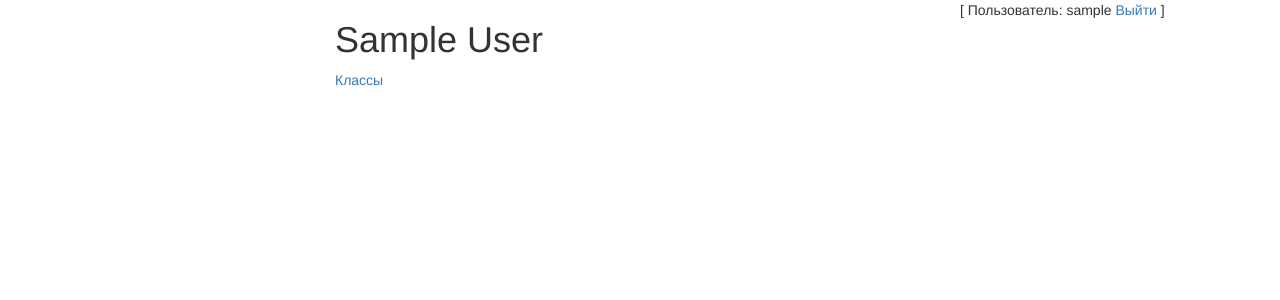
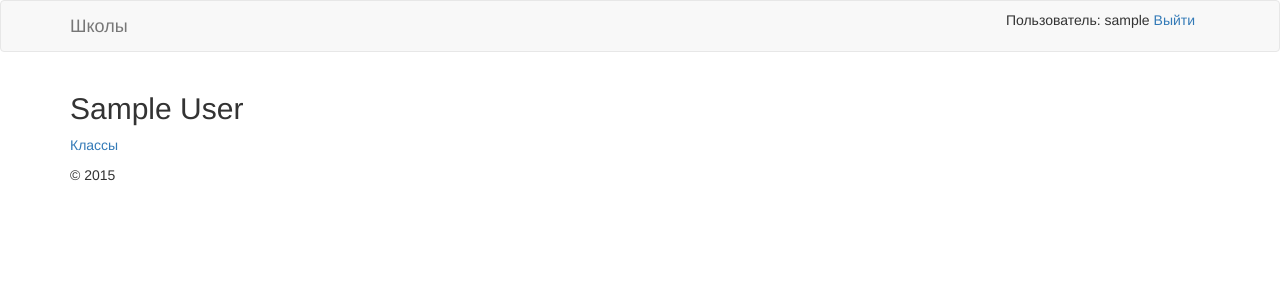
Before and after one commit to sergey-samoshkin/school, a Django app: page /school/1/ in a window 1280 px wide. Shown: the top 300 px of the page. Run offline with Django 3.2, Linux system fonts and the light colour scheme; a user stored in the database is signed in; tables that the repository leaves empty hold one stand-in row (values such as "Sample post"); parts of the project's set-up code (start-up, migrations or seed data) failed here and were passed over; some libraries are stand-ins or nearby versions.

Commit message:
changed template structure

```diff
--- a/schoolapp/templates/schoolapp/base.html
+++ b/schoolapp/templates/schoolapp/base.html
@@ -4,12 +4,14 @@
     <meta charset="utf-8">
     <meta http-equiv="X-UA-Compatible" content="IE=edge">
     <meta name="viewport" content="width=device-width, initial-scale=1">
+    {% block metas %}{% endblock %}
 
-    <title>{% block title %}{% endblock %}</title>
+    <title>{% block title %}Base{% endblock %}</title>
 
     {% load staticfiles %}
 
     <link href="{% static 'bootstrap/css/bootstrap.min.css' %}" rel="stylesheet">
+    {% block styles %}{% endblock %}
 
     <!-- HTML5 shim and Respond.js for IE8 support of HTML5 elements and media queries -->
     <!-- WARNING: Respond.js doesn't work if you view the page via file:// -->
@@ -17,22 +19,13 @@
       <script src="{% static 'lib/html5shiv.min.js' %}"></script>
       <script src="{% static 'lib/respond.min.js' %}"></script>
     <![endif]-->
+    {% block head_scripts %}{% endblock %}
   </head>
   <body>
-    [
-        Пользователь: {{ request.user }}
-        {% if request.user.id %}
-            <a href="{% url 'school:do_logout' %}">Выйти</a>
-        {% else %}
-            <a href="{% url 'school:login' %}">Войти</a>
-        {% endif %}
-    ]
-
-    <div class="container col-md-3"></div>
-    <div class="container col-md-6">{% block content %}{% endblock %}</div>
-    <div class="container col-md-3"></div>
+    {% block body %}{% endblock %}
 
     <script src="{% static 'lib/jquery-2.1.3.min.js' %}"></script>
     <script src="{% static 'bootstrap/js/bootstrap.min.js' %}"></script>
+    {% block bottom_scripts %}{% endblock %}
   </body>
 </html>
--- /dev/null
+++ b/schoolapp/templates/schoolapp/base_layout.html
@@ -0,0 +1,49 @@
+{% extends 'schoolapp/base.html' %}
+
+{% block body %}
+
+    <nav class="navbar navbar-default">
+      <div class="container">
+        {% block header %}
+          <div class="navbar-header">
+            <button type="button" class="navbar-toggle collapsed" data-toggle="collapse" data-target="#navbar" aria-expanded="false" aria-controls="navbar">
+              <span class="sr-only">Навигация</span>
+              <span class="icon-bar"></span>
+              <span class="icon-bar"></span>
+              <span class="icon-bar"></span>
+            </button>
+            <a class="navbar-brand" href="{% url 'school:index' %}">Школы</a>
+          </div>
+          <div id="navbar" class="navbar-collapse collapse">
+            {% if request.user.id %}
+              <form class="form-signin navbar-form navbar-right">
+                <div class="form-group">
+                  Пользователь: {{ request.user }}
+                </div>
+                <div class="form-group">
+                  <a href="{% url 'school:do_logout' %}">Выйти</a>
+                </div>
+              </form>
+            {% else %}
+              {% block inline_login_form %}
+                {% include 'schoolapp/parts/login_form_inlined.html' %}
+              {% endblock %}
+            {% endif %}
+          </div><!--/.navbar-collapse -->
+        {% endblock %}
+      </div>
+    </nav>
+
+    <div class="container">
+      {% block content %}{% endblock %}
+    </div>
+
+    <div class="container">
+      <footer>
+        {% block footer %}
+          <p>&copy; {% now "Y" %}</p>
+        {% endblock %}
+      </footer>
+    </div>
+
+{% endblock %}
--- a/schoolapp/templates/schoolapp/school_detail.html
+++ b/schoolapp/templates/schoolapp/school_detail.html
@@ -1,9 +1,9 @@
-{% extends 'schoolapp/base.html' %}
+{% extends 'schoolapp/base_layout.html' %}
 
 {% block title %}{{ school.full_name }}{% endblock %}
 
 {% block content %}
-    <h1>{{ school.full_name }}</h1>
+    <h2>{{ school.full_name }}</h2>
 
     <p>
         <a href="{% url 'school:classes' school.id %}">Классы</a>
--- a/schoolapp/templates/schoolapp/school_list.html
+++ b/schoolapp/templates/schoolapp/school_list.html
@@ -1,4 +1,4 @@
-{% extends 'schoolapp/base.html' %}
+{% extends 'schoolapp/base_layout.html' %}
 
 {% block title %}Школы{% endblock %}
 
--- a/schoolapp/templates/schoolapp/schoolclass_detail.html
+++ b/schoolapp/templates/schoolapp/schoolclass_detail.html
@@ -1,4 +1,4 @@
-{% extends 'schoolapp/base.html' %}
+{% extends 'schoolapp/base_layout.html' %}
 
 {% block title %}Класс {{ schoolclass }}{% endblock %}
 
--- a/schoolapp/templates/schoolapp/schoolclass_list.html
+++ b/schoolapp/templates/schoolapp/schoolclass_list.html
@@ -1,4 +1,4 @@
-{% extends 'schoolapp/base.html' %}
+{% extends 'schoolapp/base_layout.html' %}
 
 {% block title %}Классы{% endblock %}
 
--- a/schoolapp/templates/schoolapp/schoolclass_wrong_user.html
+++ b/schoolapp/templates/schoolapp/schoolclass_wrong_user.html
@@ -1,4 +1,4 @@
-{% extends 'schoolapp/base.html' %}
+{% extends 'schoolapp/base_layout.html' %}
 
 {% block title %}Класс {{ schoolclass }}{% endblock %}
 
--- a/schoolapp/views.py
+++ b/schoolapp/views.py
@@ -123,7 +123,7 @@ def do_login_view(request):
     if request.method == 'POST':
         username = request.POST['username']
         password = request.POST['password']
-        next = request.POST['next']
+        next = request.POST['next'] or request.META.get('HTTP_REFERER', None) or '/'
         user = authenticate(username=username, password=password)
         if user is not None:
             if user.is_active:
```
Also changed, not shown: schoolapp/templates/schoolapp/login.html (+10 -18 lines).
